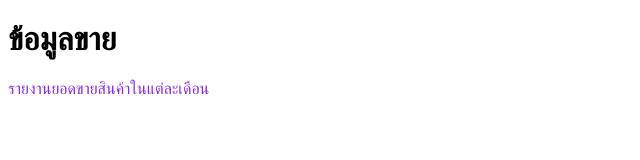
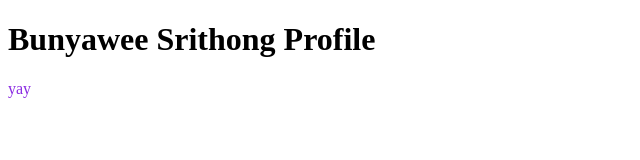
Before and after one commit to BunyaweeS/Github-Example_1-67, a plain HTML site: page index.html in a window 1280 px wide. Shown: the whole page, without its empty margins (0-640 px from the left). Drawn offline with Linux system fonts and the light colour scheme.

Commit message:
Create index.html and text

```diff
--- a/index.html
+++ b/index.html
@@ -3,7 +3,7 @@
 <head>
     <meta charset="UTF-8">
     <meta name="viewport" content="width=device-width, initial-scale=1.0">
-    <title>My Projecty</title>
+    <title>Profile</title>
     <style>
         p{
             color: blueviolet;
@@ -11,7 +11,7 @@
     </style>
 </head>
 <body>
-    <h1>ข้อมูลขาย</h1>
-    <p>รายงานยอดขายสินค้าในแต่ละเดือน</p>
+    <h1>Bunyawee Srithong Profile</h1>
+    <p>yay</p>
 </body>
 </html>
```
